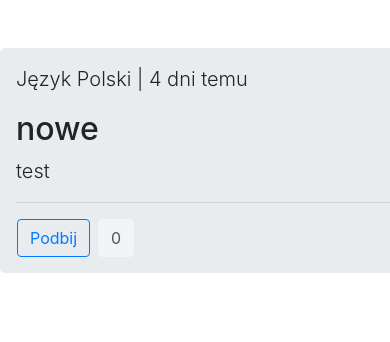
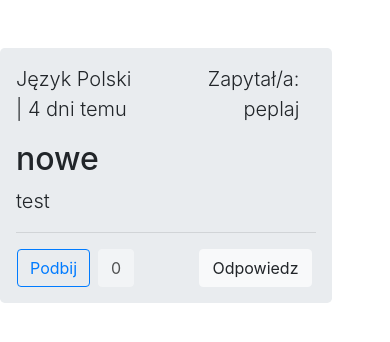
Before and after one commit to piotrPeplinski/forumSzkolneWebsite, a Django app: page /latest/14 in a window 390 px wide; the page is wider, and only the part inside the window is pictured. Shown: the part 58-400 px from the top of that part. Run offline with Django 3.2, Linux system fonts and the light colour scheme; data comes from the database, SQL or seed files in the repository; some libraries are stand-ins or nearby versions.

Commit message:
changed contant value to relative value - so the jumbotrons are responsive

```diff
--- a/forum/templates/forum/createAnswer.html
+++ b/forum/templates/forum/createAnswer.html
@@ -5,7 +5,7 @@
 
     <div class="col-md-5 mt-4">
         <h1 class="mb-4 text-center">Treść pytania</h1>
-        <div class="jumbotron py-3" style="height: fit-content; width: 800px;">
+        <div class="jumbotron py-3" style="height: fit-content; width: 85%;">
             <div class="row">
                 <div class="col text-left">
                     <p class="lead">{{question.display_subject}} | {{question.display_time}}</p>
--- a/forum/templates/forum/detail.html
+++ b/forum/templates/forum/detail.html
@@ -5,7 +5,7 @@
 <br>
 <div class="row justify-content-center">
     <div class="col-md-6">
-        <div class="jumbotron py-3" style="height: fit-content; width: 800px;">
+        <div class="jumbotron py-3" style="height: fit-content; width: 85%;">
             <div class="row">
                 <div class="col text-left">
                     <p class="lead">{{question.display_subject}} | {{question.display_time}}</p>
@@ -74,7 +74,7 @@
 
         {% for answer in answers %}
 
-        <div class="jumbotron py-3" style="height: fit-content; width: 800px;">
+        <div class="jumbotron py-3" style="height: fit-content; width: 85%;">
             <div class="row">
                 <div class="col text-left">
                     <p class="lead">{{answer.question}} | {{answer.display_time}}</p>
--- a/forum/templates/forum/latest.html
+++ b/forum/templates/forum/latest.html
@@ -7,7 +7,7 @@
         <br>
         {% for question in questions %}
 
-        <div class="jumbotron py-3" style="height: fit-content; width: 800px;">
+        <div class="jumbotron py-3" style="height: fit-content; width: 85%;">
             <div class="row">
                 <div class="col text-left">
                     <p class="lead">{{question.display_subject}} | {{question.display_time}}</p>
--- a/forum/templates/forum/my.html
+++ b/forum/templates/forum/my.html
@@ -7,7 +7,7 @@
         <br>
         {% for question in questions %}
 
-        <div class="jumbotron py-3" style="height: fit-content; width: 800px;">
+        <div class="jumbotron py-3" style="height: fit-content; width: 85%;">
             <div class="row">
                 <div class="col text-left">
                     <p class="lead">{{question.display_subject}} | {{question.display_time}}</p>
```
